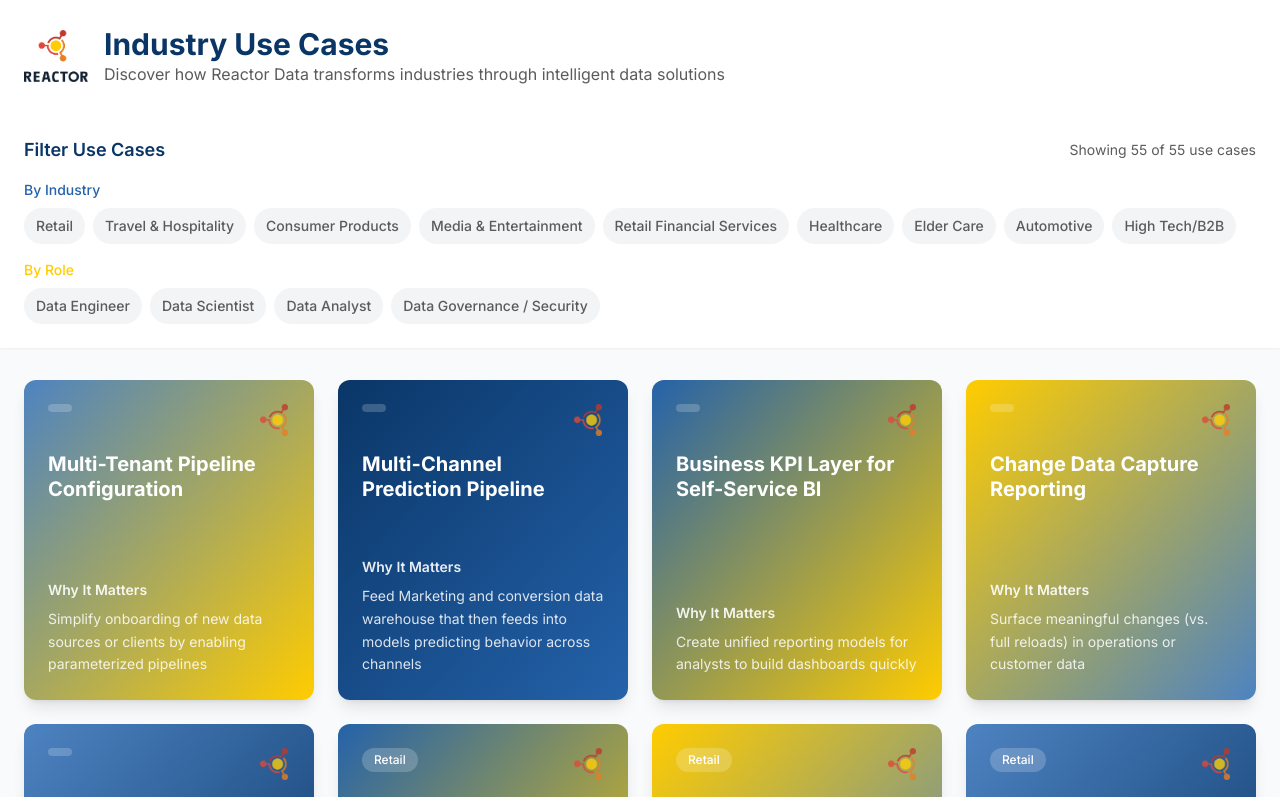
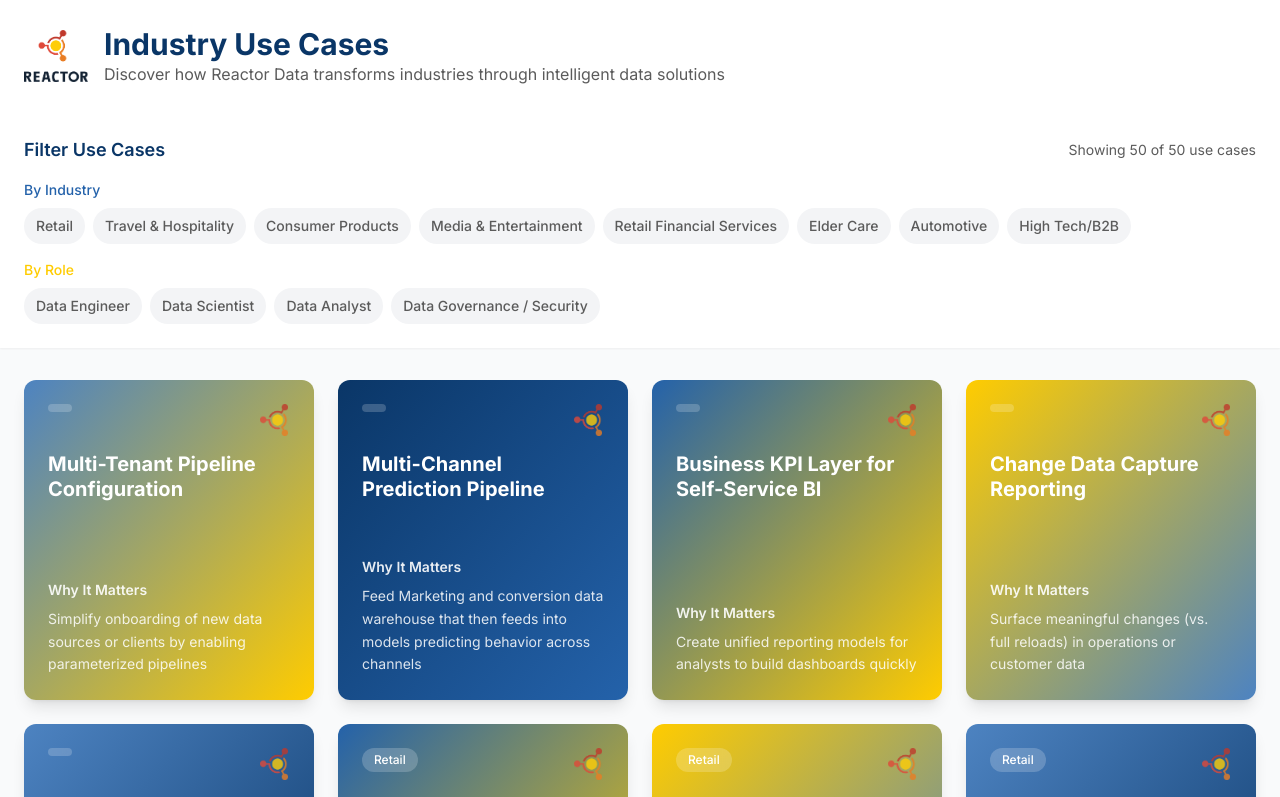
Before and after one commit to tgiffin/wp-reactor-card-flip-showcase, a React (Vite) app: page / in a window 1280 px wide. Shown: the top 797 px of the page. Built offline with nearby package versions, Linux system fonts and the light colour scheme.

Commit message:
Remove Healthcare industry and use cases
Remove the Healthcare industry filter and associated use cases from the application.

```diff
--- a/src/data/index.ts
+++ b/src/data/index.ts
@@ -12,7 +12,6 @@ export const industries = [
   'Consumer Products',
   'Media & Entertainment',
   'Retail Financial Services',
-  'Healthcare',
   'Elder Care',
   'Automotive',
   'High Tech/B2B'
--- a/src/data/industryUseCases.ts
+++ b/src/data/industryUseCases.ts
@@ -363,63 +363,6 @@ export const industryUseCases: UseCase[] = [
     gradientClass: 'bg-gradient-to-br from-reactor-blue to-soundcommerce-yellow'
   },
 
-  // Healthcare Use Cases
-  {
-    id: 'healthcare-1',
-    industry: 'Healthcare',
-    title: 'Predictive Diagnostics',
-    whyItMatters: 'Improve patient outcomes by predicting diseases early',
-    dataSources: ['Medical records', 'genomic data', 'wearable sensor data'],
-    entitiesTables: ['patients', 'diagnostics', 'disease_predictions'],
-    sampleFields: ['patient_id', 'disease_id', 'prediction_probability'],
-    reactorRole: 'Predict diseases early and improve patient outcomes',
-    gradientClass: 'bg-gradient-to-br from-reactor-dark-blue to-reactor-blue'
-  },
-  {
-    id: 'healthcare-2',
-    industry: 'Healthcare',
-    title: 'Personalized Treatment Plans',
-    whyItMatters: 'Improve treatment effectiveness by personalizing treatment plans',
-    dataSources: ['Medical history', 'genomic data', 'treatment outcomes'],
-    entitiesTables: ['patients', 'treatments', 'treatment_plans'],
-    sampleFields: ['patient_id', 'treatment_id', 'treatment_effectiveness'],
-    reactorRole: 'Personalize treatment plans and improve treatment effectiveness',
-    gradientClass: 'bg-gradient-to-br from-reactor-blue to-reactor-medium-blue'
-  },
-  {
-    id: 'healthcare-3',
-    industry: 'Healthcare',
-    title: 'Operational Efficiency',
-    whyItMatters: 'Reduce costs and improve patient care by optimizing operations',
-    dataSources: ['Patient flow data', 'resource utilization', 'staff schedules'],
-    entitiesTables: ['patients', 'resources', 'operational_metrics'],
-    sampleFields: ['patient_id', 'resource_id', 'utilization_rate'],
-    reactorRole: 'Optimize operations and improve patient care',
-    gradientClass: 'bg-gradient-to-br from-reactor-medium-blue to-soundcommerce-yellow'
-  },
-  {
-    id: 'healthcare-4',
-    industry: 'Healthcare',
-    title: 'Drug Discovery Acceleration',
-    whyItMatters: 'Speed up drug development through AI-powered compound analysis',
-    dataSources: ['Molecular data', 'clinical trials', 'research papers'],
-    entitiesTables: ['compounds', 'trial_results', 'efficacy_scores'],
-    sampleFields: ['compound_id', 'efficacy_score', 'side_effects'],
-    reactorRole: 'Analyze molecular data to identify promising drug compounds',
-    gradientClass: 'bg-gradient-to-br from-soundcommerce-yellow to-reactor-dark-blue'
-  },
-  {
-    id: 'healthcare-5',
-    industry: 'Healthcare',
-    title: 'Population Health Management',
-    whyItMatters: 'Improve community health outcomes through population-level insights',
-    dataSources: ['EHR data', 'public health records', 'social determinants'],
-    entitiesTables: ['populations', 'health_indicators', 'intervention_outcomes'],
-    sampleFields: ['population_id', 'health_score', 'risk_factors'],
-    reactorRole: 'Analyze population health trends and recommend interventions',
-    gradientClass: 'bg-gradient-to-br from-reactor-dark-blue to-reactor-medium-blue'
-  },
-
   // Elder Care Use Cases
   {
     id: 'eldercare-1',
```
